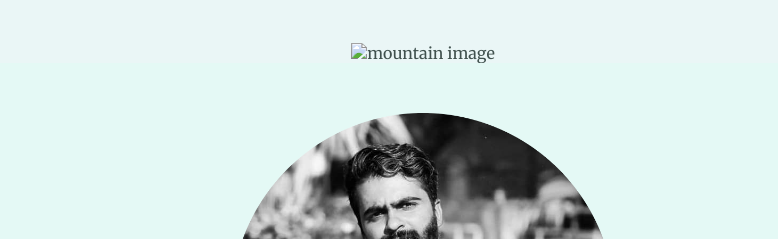
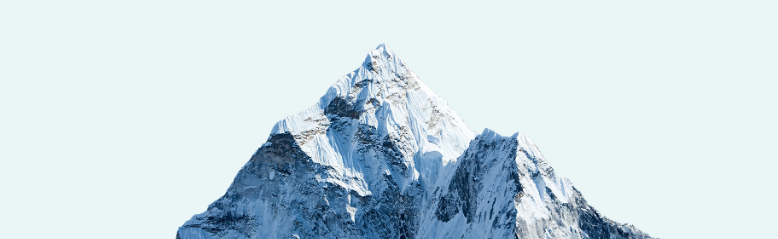
Before and after one commit to KhanM14/profile, a plain HTML site: page index.html in a window 1280 px wide. Shown: the part 561-800 px from the top of the page, without its empty margins (217-995 px from the left). Drawn offline with Linux system fonts and the light colour scheme.

Commit message:
Update index.html

```diff
--- a/index.html
+++ b/index.html
@@ -17,7 +17,7 @@
     <h1 class="heading">I'm Khan.</h1>
     <h2>a <span class="web-d">Web</span> Developer.</h2>
     <img class="cloud bottom-cloud" src="cloud.png" alt="cloud image">
-    <img class="mountain" src="Images/mountain6.png" alt="mountain image">
+    <img class="mountain" src="mountain6.png" alt="mountain image">
   </div>
   <div class="MiddleContainer">
     <div class="profile">
```
